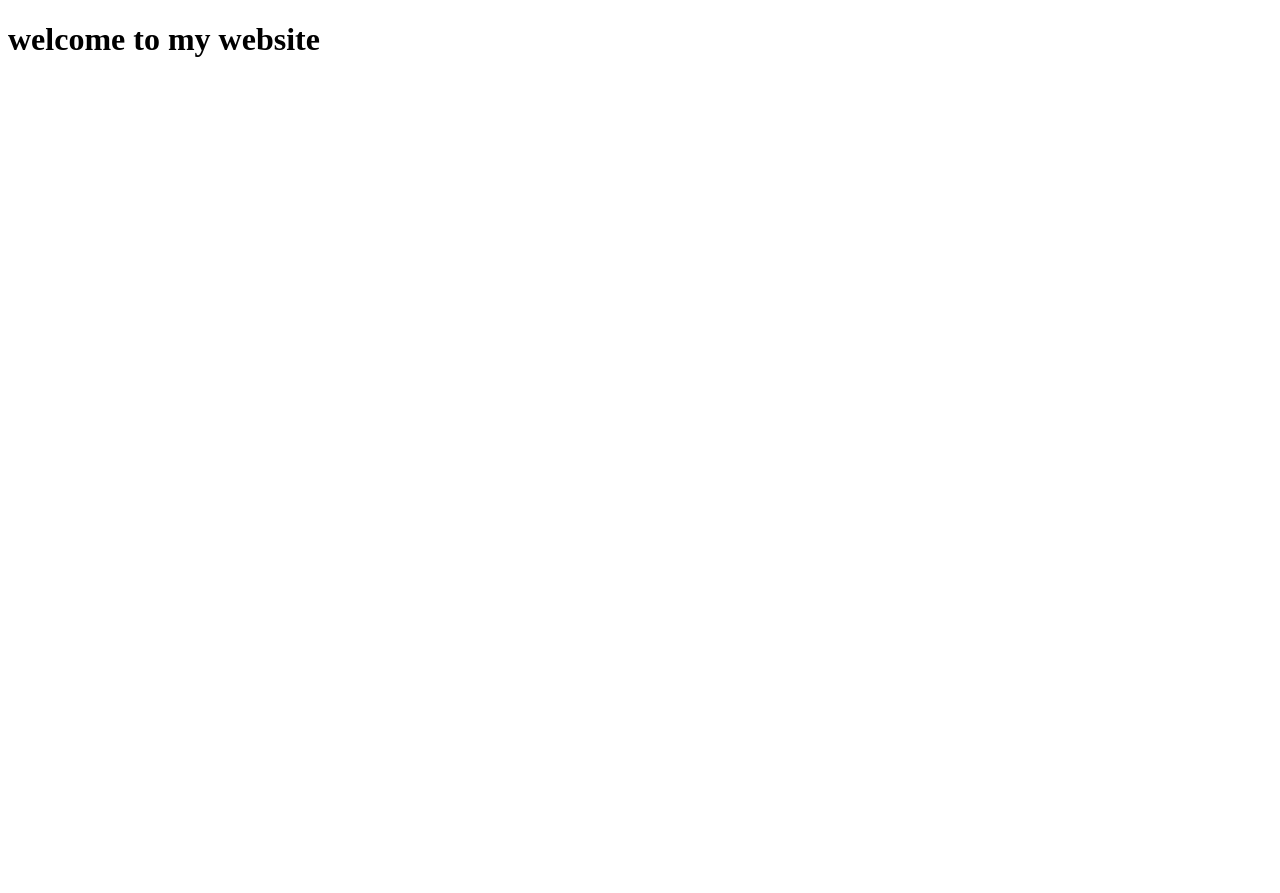
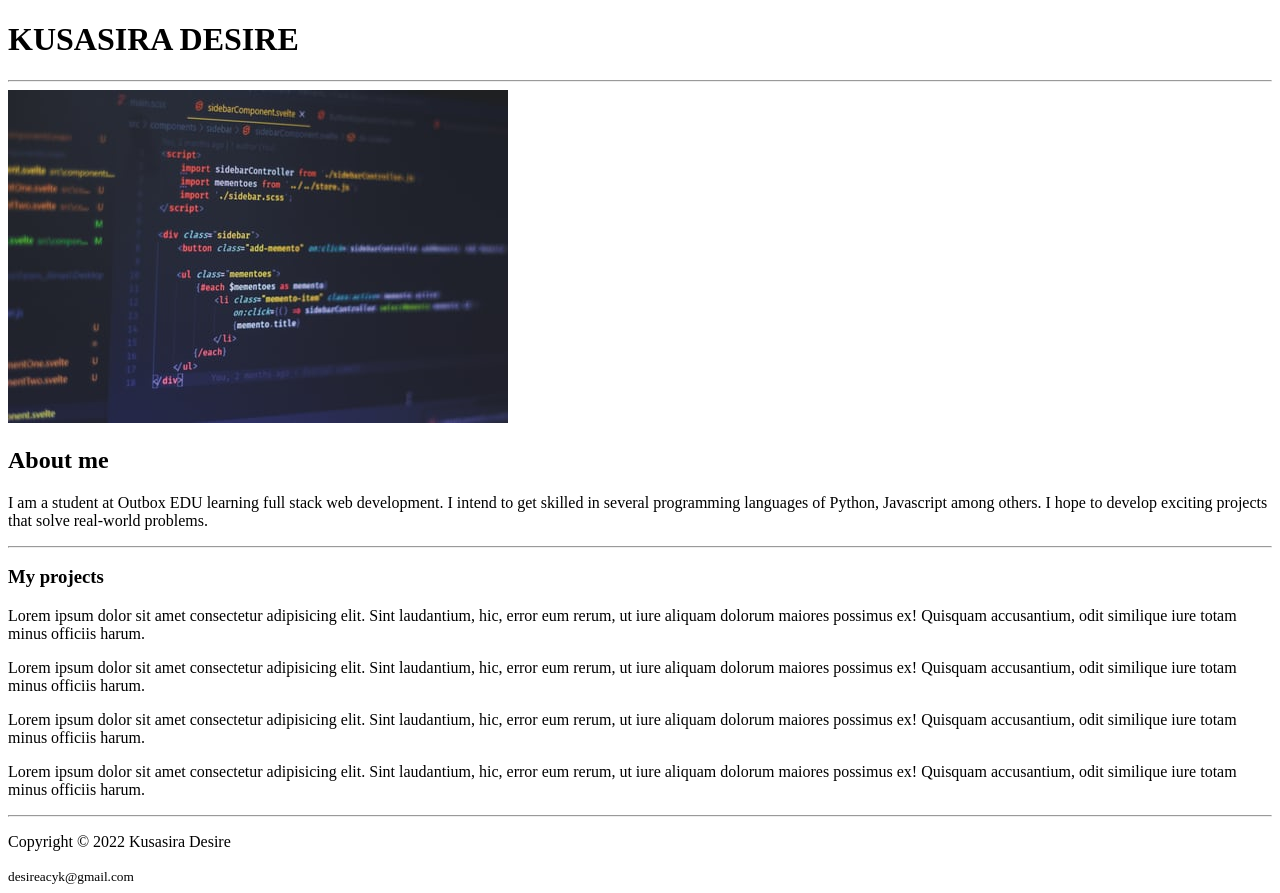
Before and after one commit to DesireKusasira/my-website, a plain HTML site: page index.html in a window 1280 px wide. Before the commit the page ends 800 px from the top, so only its background shows below. Drawn offline with Linux system fonts and the light colour scheme.

Commit message:
my html layout

```diff
--- a/index.html
+++ b/index.html
@@ -1,12 +1,50 @@
+
 <!DOCTYPE html>
 <html lang="en">
 <head>
     <meta charset="UTF-8">
     <meta http-equiv="X-UA-Compatible" content="IE=edge">
     <meta name="viewport" content="width=device-width, initial-scale=1.0">
-     <title>Document</title>
+    <title>Desire's website</title>
 </head>
 <body>
-     <h1>welcome to my website</h1>
+    <header>
+        <h1>KUSASIRA DESIRE</h1>
+    </header>
+    <hr>
+    <main>
+        <section>
+            <img src="images/logo.jpg" alt="picture">
+        </section>
+        <section>
+            <h2>About me</h2>
+            <p>I am a student at Outbox EDU learning full stack web development.
+                I intend to get skilled in several programming languages of Python,
+                Javascript among others.
+                I hope to develop exciting projects that solve real-world problems.
+            </p>
+        </section>
+        <hr>
+        <section>
+            <h3>My projects</h3>
+            <p>Lorem ipsum dolor sit amet consectetur adipisicing elit.
+                 Sint laudantium, hic, error eum rerum, ut iure aliquam dolorum maiores possimus ex!
+                  Quisquam accusantium, odit similique iure totam minus officiis harum.</p>
+          <p>Lorem ipsum dolor sit amet consectetur adipisicing elit.
+                    Sint laudantium, hic, error eum rerum, ut iure aliquam dolorum maiores possimus ex!
+                     Quisquam accusantium, odit similique iure totam minus officiis harum.</p>
+          <p>Lorem ipsum dolor sit amet consectetur adipisicing elit.
+                 Sint laudantium, hic, error eum rerum, ut iure aliquam dolorum maiores possimus ex!
+                  Quisquam accusantium, odit similique iure totam minus officiis harum.</p>
+            <p>Lorem ipsum dolor sit amet consectetur adipisicing elit.
+              Sint laudantium, hic, error eum rerum, ut iure aliquam dolorum maiores possimus ex!
+                  Quisquam accusantium, odit similique iure totam minus officiis harum.</p>
+        </section>
+    </main>
+    <hr>
+    <footer>
+        <p>Copyright &copy; 2022 Kusasira Desire</p>
+        <small>desireacyk@gmail.com</small>
+    </footer>
 </body>
 </html>
```
Also changed, not shown: images/logo.jpg (added). Lines whose indentation alone changed are shown as unchanged.
